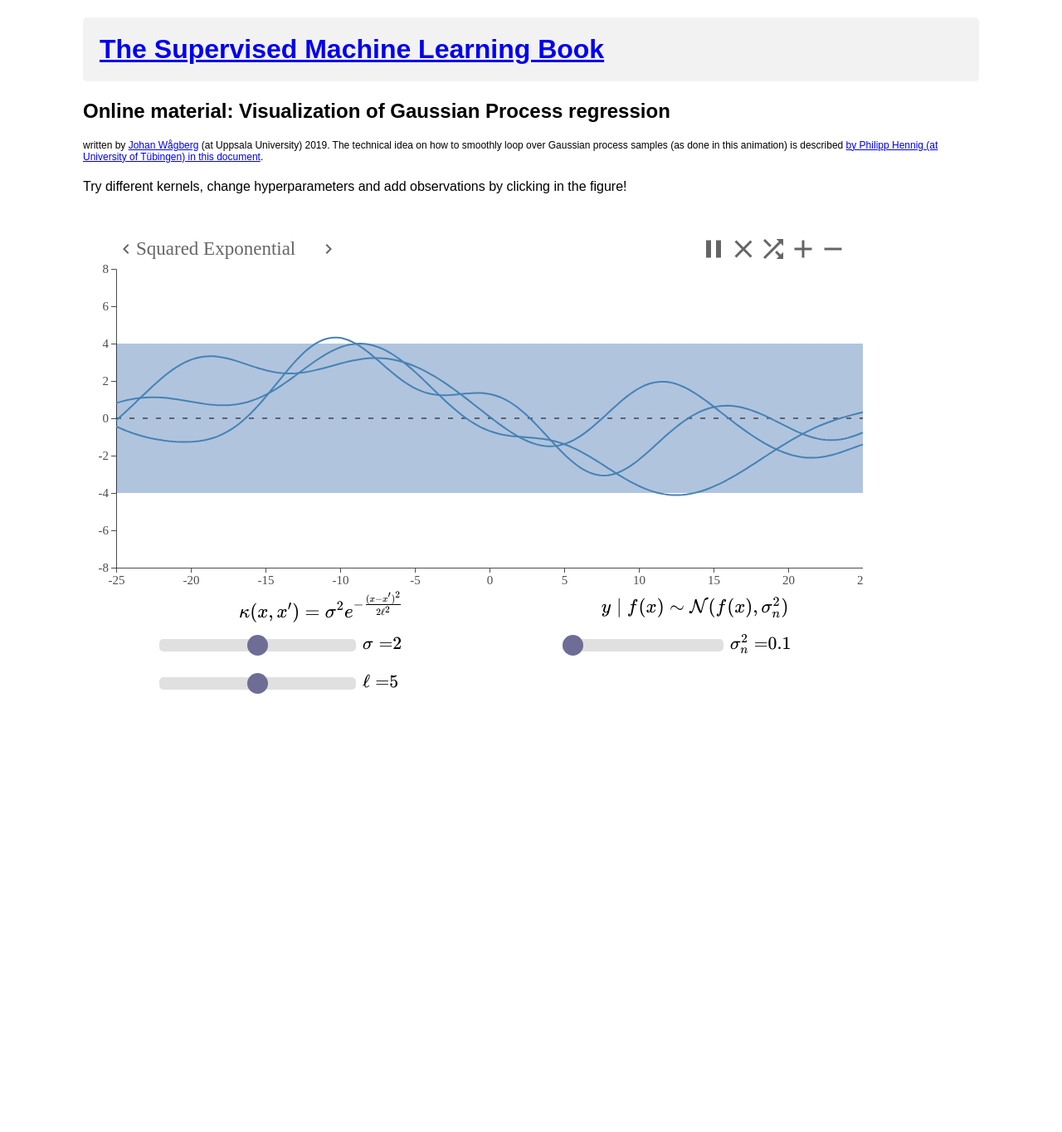
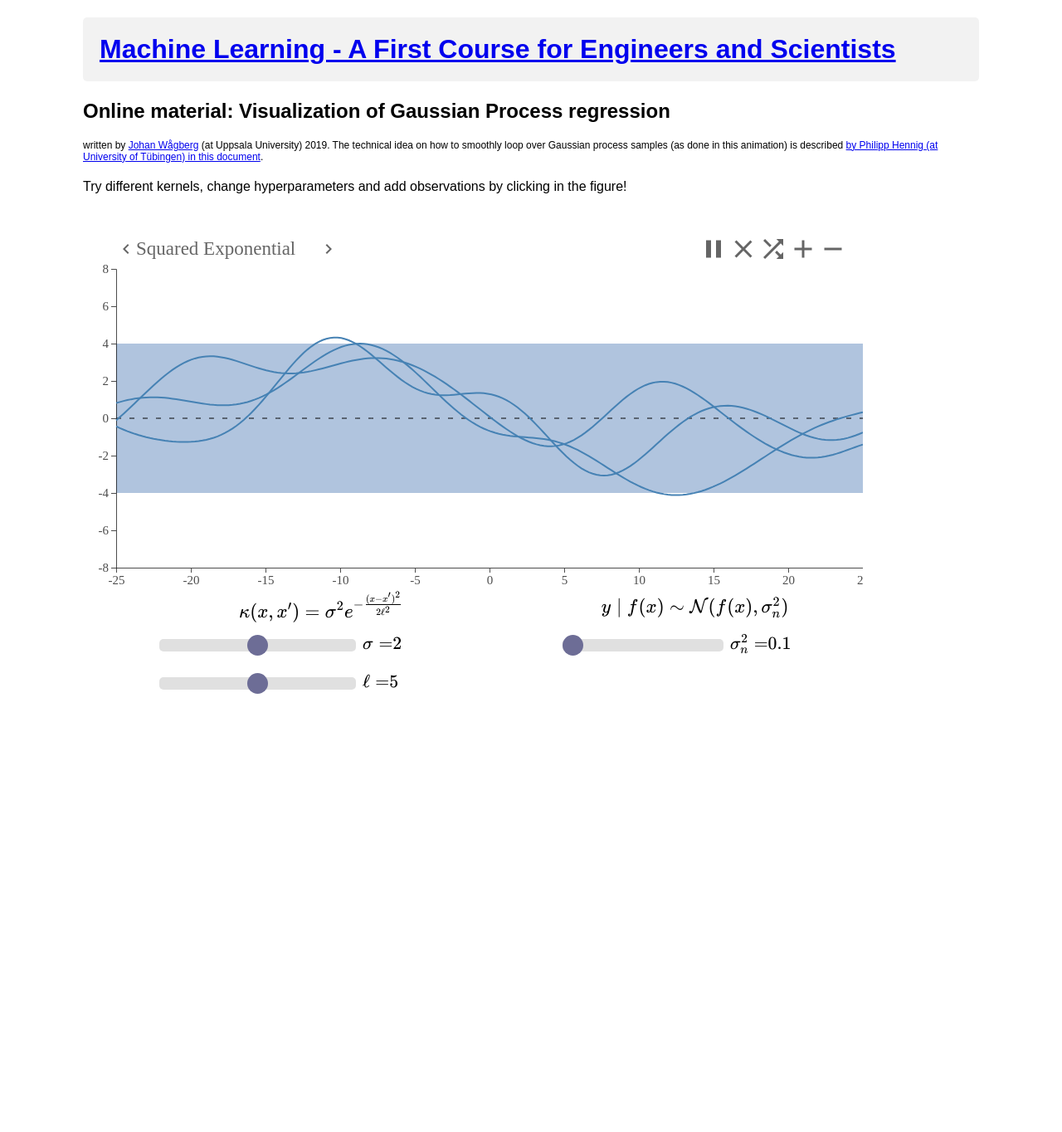
Before and after one commit to uu-sml/sml-book-page, a Jekyll site: the page GP/index.html, which Jekyll copies as it is, in a window 1280 px wide. Shown: the whole page at 83% size. Built offline with Jekyll 4.4.1, drawn with Linux system fonts in a browser that asks for light colours.

Commit message:
Update header link text for clarity

```diff
--- a/GP/index.html
+++ b/GP/index.html
@@ -17,7 +17,7 @@
 
 
     <header>
-      <h1><a href="http://smlbook.org">The Supervised Machine Learning Book</a></h1>
+      <h1><a href="http://smlbook.org">Machine Learning - A First Course for Engineers and Scientists</a></h1>
     </header>
 
     <h2>Online material: Visualization of Gaussian Process regression</h2>
```
